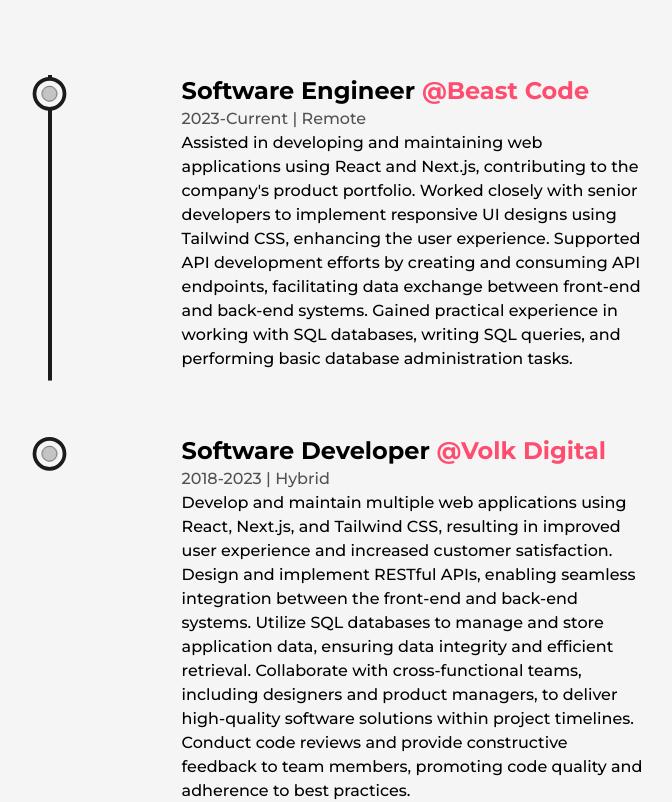
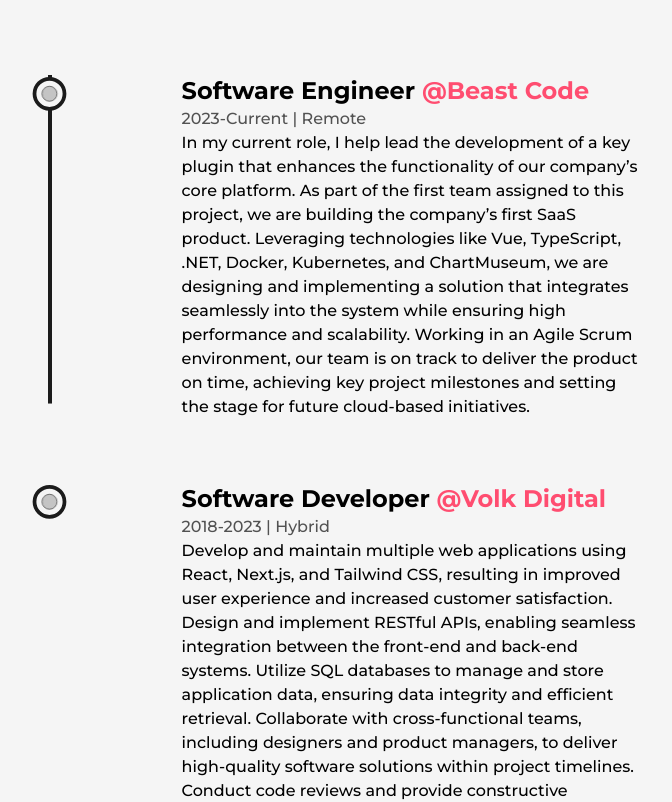
Before and after one commit to dimitry-roshchin/DimitryPortfolio, a Next.js app: page /about in a window 1280 px wide. Shown: the part 2340-3142 px from the top of the page, without its empty margins (244-916 px from the left). Built offline with nearby package versions, Linux system fonts and the light colour scheme.

Commit message:
update experience and projects

```diff
--- a/src/components/Experience.js
+++ b/src/components/Experience.js
@@ -50,10 +50,11 @@
 
               <Details position="Software Engineer" company="Beast Code" companyLink=""
                time="2023-Current" address="Remote"
-               work="Assisted in developing and maintaining web applications using React and Next.js, contributing to the company's product portfolio.
-               Worked closely with senior developers to implement responsive UI designs using Tailwind CSS, enhancing the user experience.
-               Supported API development efforts by creating and consuming API endpoints, facilitating data exchange between front-end and back-end systems.
-               Gained practical experience in working with SQL databases, writing SQL queries, and performing basic database administration tasks."/>
+               work="In my current role, I help lead the development of a key plugin that enhances the functionality of our company’s core platform.
+               As part of the first team assigned to this project, we are building the company’s first SaaS product. Leveraging technologies like Vue,
+               TypeScript, .NET, Docker, Kubernetes, and ChartMuseum, we are designing and implementing a solution that integrates seamlessly into the
+                system while ensuring high performance and scalability. Working in an Agile Scrum environment, our team is on track to deliver the product on time,
+                achieving key project milestones and setting the stage for future cloud-based initiatives."/>
 
                <Details position="Software Developer" company="Volk Digital" companyLink="https://www.volkwebdev.com/"
                time="2018-2023" address="Hybrid"
--- a/src/pages/projects.js
+++ b/src/pages/projects.js
@@ -3,7 +3,6 @@
 import Layout from '@/components/Layout'
 import AnimatedText from '@/components/AnimatedText'
 import Link from 'next/link'
-import { GithubIcon } from '@/components/icons'
 import weather12 from "../../public/images/projects/weather12.png"
 import iphone from "../../public/images/projects/pricing.png"
 import project4 from "../../public/images/projects/construct4.png"
@@ -16,7 +15,7 @@
 
 
 
-const FeaturedProject= ({type, title, summary, img, link, github}) =>{
+const FeaturedProject= ({type, title, summary, img, link}) =>{
 
   return(
 
@@ -61,7 +60,7 @@
 
 }
 
-const Project= ({title, type, img, link, github}) =>{
+const Project= ({title, type, img, link}) =>{
 
   return(
 
```
